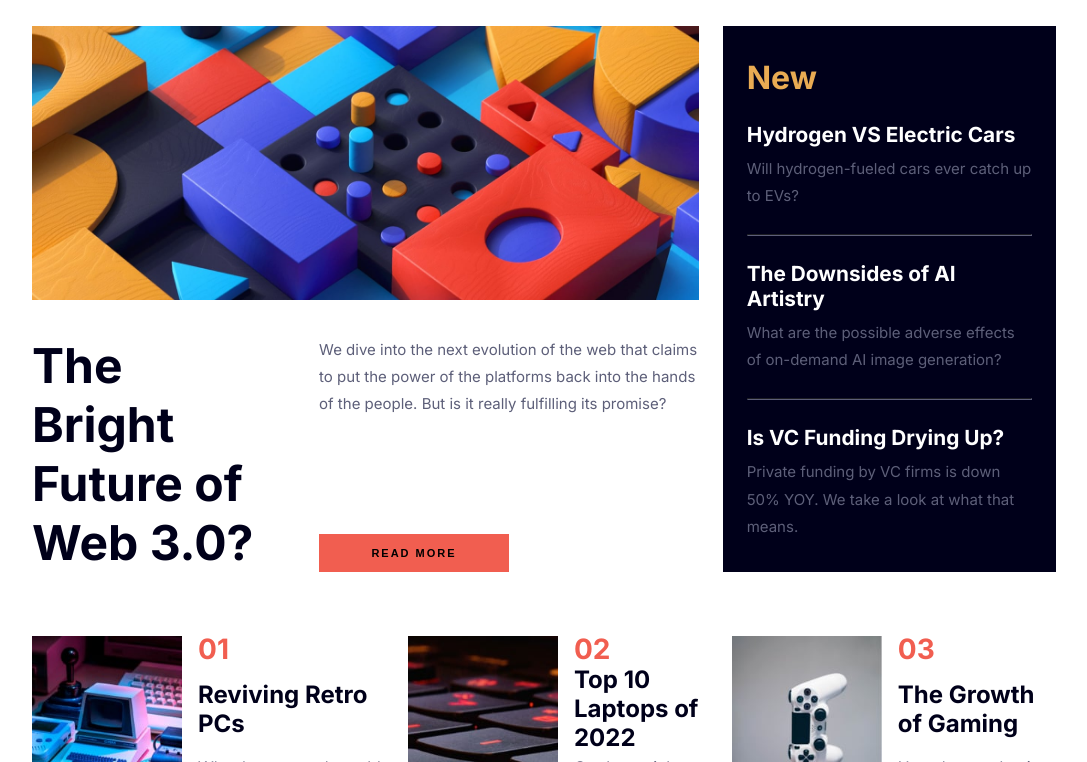
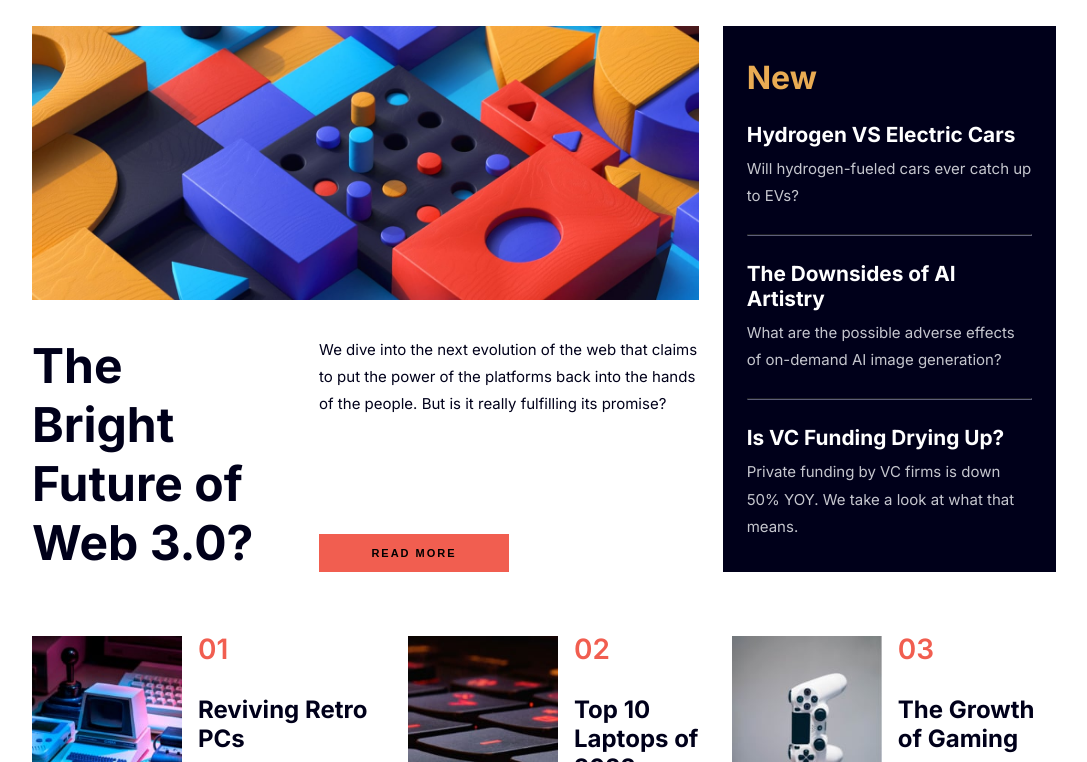
Before and after one commit to JuanDQuintero/HomePage-FrontEndMentor, a plain HTML site: page index.html in a window 1280 px wide. Shown: the part 190-952 px from the top of the page, without its empty margins (96-1183 px from the left). Drawn offline with Linux system fonts and the light colour scheme.

Commit message:
refactor code

```diff
--- a/index.css
+++ b/index.css
@@ -1,3 +1,5 @@
+@import url("https://fonts.googleapis.com/css2?family=Inter:wght@100..900&display=swap");
+
 * {
     margin: 0;
     padding: 0;
@@ -38,7 +40,7 @@ h4:hover {
 }
 
 p {
-    color: hsl(236, 13%, 42%);
+    color: hsl(233, 8%, 79%);
     font-size: 15px;
     line-height: 1.7rem;
 }
@@ -110,6 +112,10 @@ section {
     gap: 1rem;
 }
 
+.description p {
+    color: var(--neutral-very-dark);
+}
+
 .description button {
     background-color: var(--secondary-color);
     width: 50%;
@@ -149,7 +155,7 @@ section {
 .item-numbers div {
     display: flex;
     flex-direction: column;
-    justify-content: space-between;
+    gap: 1rem;
 }
 
 .description-title {
@@ -165,6 +171,7 @@ section {
 .number {
     font-size: 28px;
     font-weight: 600;
+    padding-bottom: 1rem;
     color: var(--secondary-color);
 }
 
--- a/index.html
+++ b/index.html
@@ -3,7 +3,6 @@
 <head>
   <meta charset="UTF-8">
   <meta name="viewport" content="width=device-width, initial-scale=1.0"> <!-- displays site properly based on user's device -->
-  <link href="https://fonts.googleapis.com/css2?family=Inter:wght@400;700;800&display=swap" rel="stylesheet">
   <link rel="icon" type="image/png" sizes="32x32" href="./assets/images/favicon-32x32.png">
   <link href="./index.css" rel="stylesheet" />
   <title>Frontend Mentor | News homepage</title>
```
